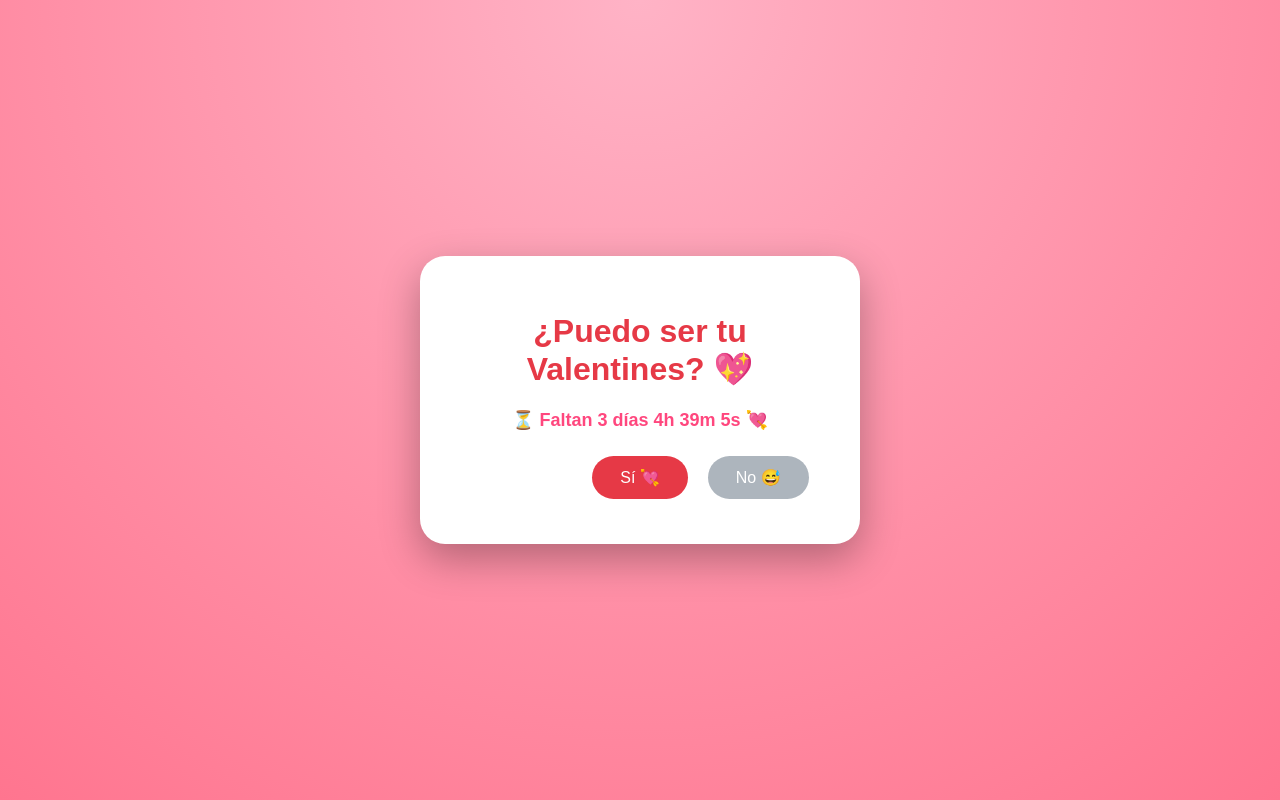
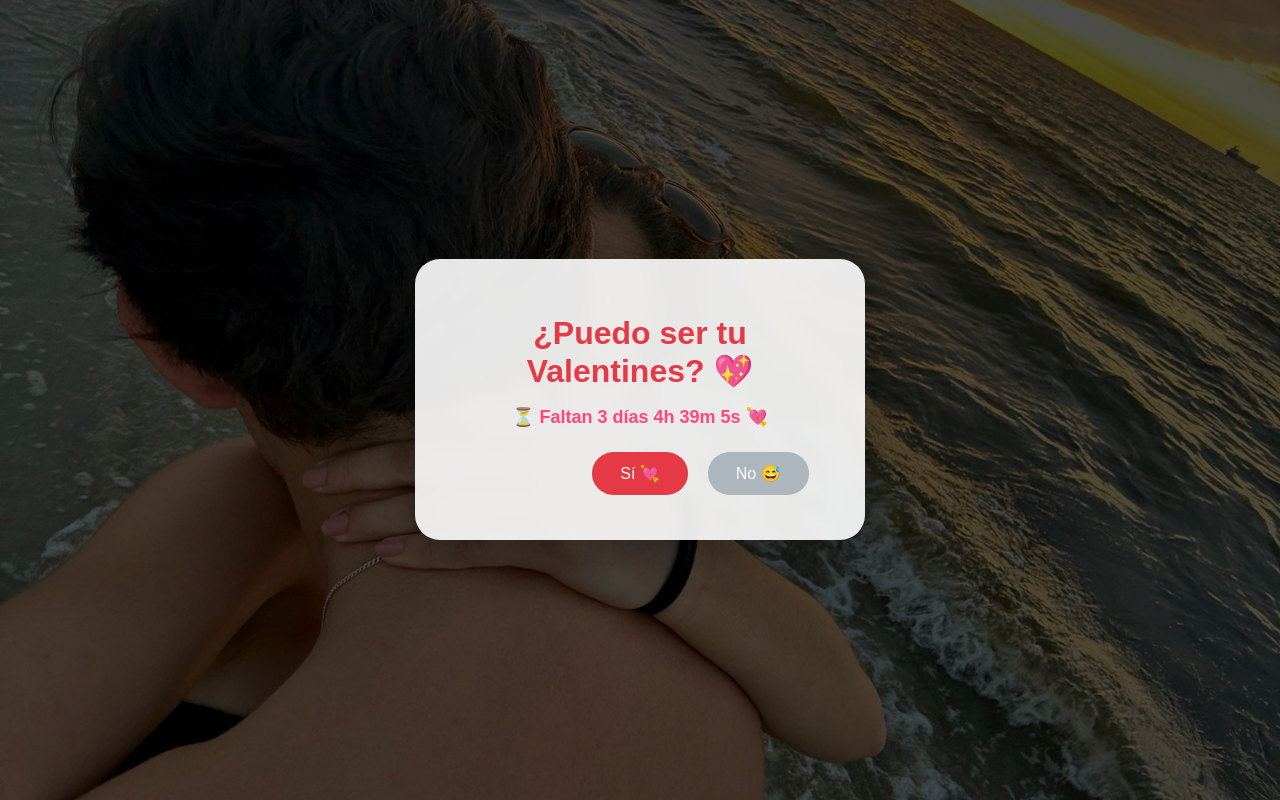
Before and after one commit to davidandres2014-cyber/San-Valentin, a plain HTML site: page index.html in a window 1280 px wide. Drawn offline with Linux system fonts and the light colour scheme.

Commit message:
Update index.html

```diff
--- a/index.html
+++ b/index.html
@@ -9,7 +9,9 @@
       margin: 0;
       height: 100vh;
       font-family: Arial, sans-serif;
-      background: radial-gradient(circle at top, #ffb3c6, #ff758f);
+      background:
+        linear-gradient(rgba(0,0,0,0.45), rgba(0,0,0,0.45)),
+        url("fondo.jpg") center / cover no-repeat fixed;
       display: flex;
       justify-content: center;
       align-items: center;
@@ -17,25 +19,23 @@
       transition: background 1.5s ease;
     }
 
+    /* Fondo cuando dice SÍ */
     body.accepted {
       background:
-        linear-gradient(rgba(0,0,0,0.4), rgba(0,0,0,0.4)),
-        url("fondo.jpg") center/cover no-repeat;
+        linear-gradient(rgba(0,0,0,0.35), rgba(0,0,0,0.35)),
+        url("fondo2.jpg") center / cover no-repeat fixed;
     }
 
     .card {
-      background: white;
+      background: rgba(255, 255, 255, 0.9);
+      backdrop-filter: blur(6px);
       padding: 35px;
       border-radius: 25px;
       text-align: center;
       box-shadow: 0 15px 40px rgba(0,0,0,0.3);
-      max-width: 370px;
+      max-width: 380px;
+      animation: pop 1s ease;
       z-index: 2;
-      animation: pop 1s ease;
-    }
-
-    body.accepted .card {
-      background: rgba(255,255,255,0.9);
     }
 
     @keyframes pop {
@@ -45,6 +45,7 @@
 
     h1 {
       color: #e63946;
+      margin-bottom: 10px;
     }
 
     .countdown {
@@ -131,7 +132,7 @@
   </div>
 
   <script>
-    // BOTÓN NO QUE HUYE
+    /* Botón NO que huye */
     const noBtn = document.getElementById("noBtn");
     noBtn.addEventListener("mouseover", () => {
       const x = Math.random() * (window.innerWidth - 120);
@@ -140,7 +141,7 @@
       noBtn.style.top = y + "px";
     });
 
-    // CONTADOR
+    /* Contador regresivo */
     const countdownEl = document.getElementById("countdown");
 
     function updateCountdown() {
@@ -153,18 +154,19 @@
       }
 
       const diff = valentines - now;
-      const d = Math.floor(diff / (1000*60*60*24));
-      const h = Math.floor((diff / (1000*60*60)) % 24);
-      const m = Math.floor((diff / (1000*60)) % 60);
+      const d = Math.floor(diff / (1000 * 60 * 60 * 24));
+      const h = Math.floor((diff / (1000 * 60 * 60)) % 24);
+      const m = Math.floor((diff / (1000 * 60)) % 60);
       const s = Math.floor((diff / 1000) % 60);
 
-      countdownEl.innerHTML = `⏳ Faltan ${d} días ${h}h ${m}m ${s}s 💘`;
+      countdownEl.innerHTML =
+        `⏳ Faltan ${d} días ${h}h ${m}m ${s}s 💘`;
     }
 
     setInterval(updateCountdown, 1000);
     updateCountdown();
 
-    // ACEPTAR
+    /* Al aceptar */
     function accept() {
       document.body.classList.add("accepted");
       document.getElementById("finalMessage").classList.remove("hidden");
```
